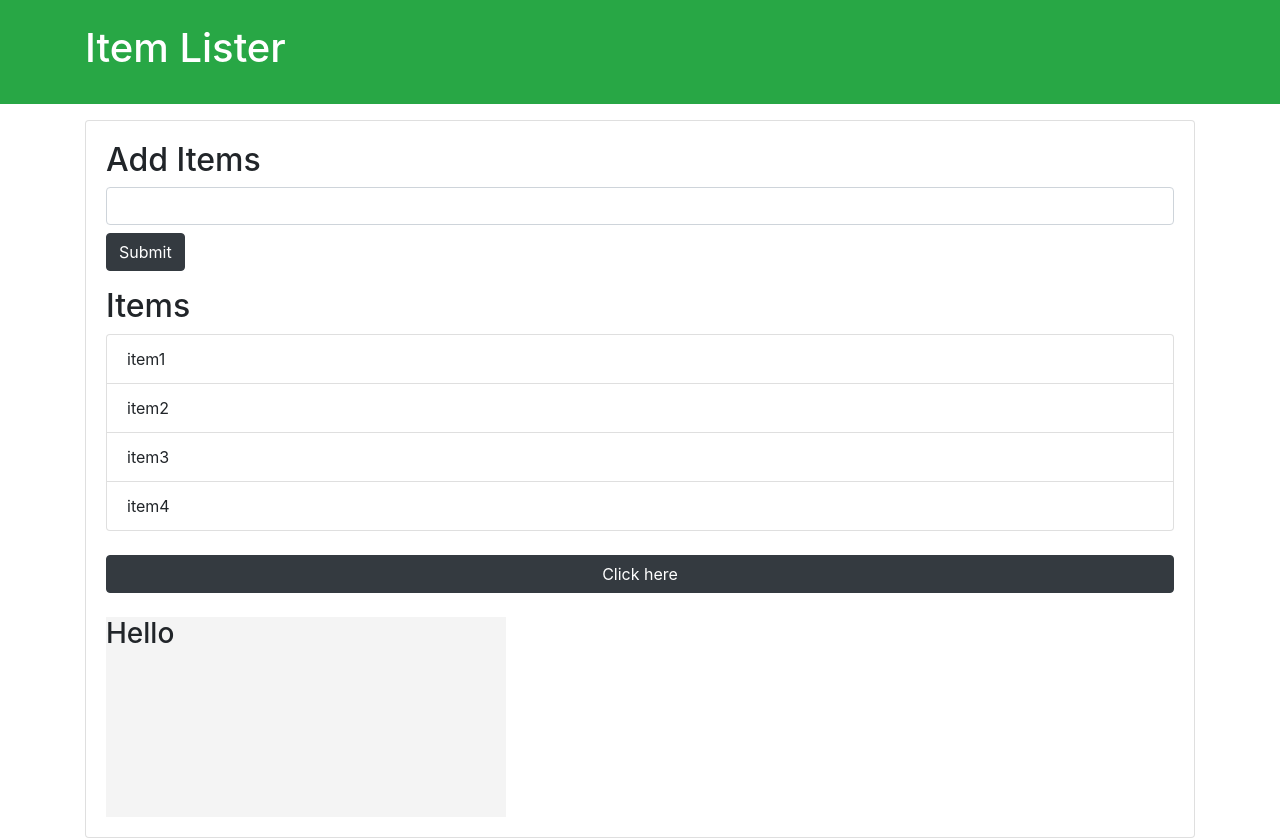
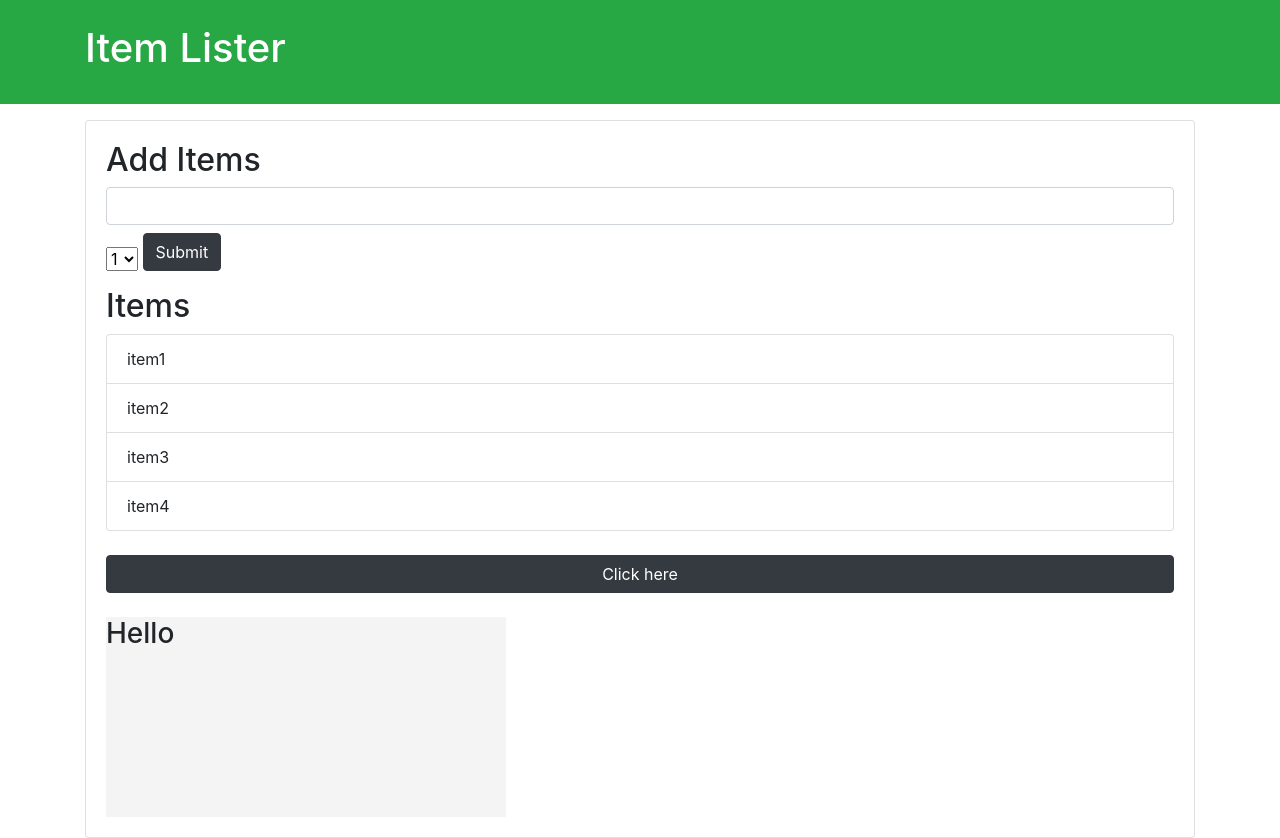
Before and after one commit to venkykatta/JavaScript-DOM, a plain HTML site: page index.html in a window 1280 px wide. Drawn offline with nearby package versions, Linux system fonts and the light colour scheme.

Commit message:
adding the select tag by the purpose of DOM manipulation

```diff
--- a/index.html
+++ b/index.html
@@ -21,6 +21,11 @@
             <h2 class="title">Add Items</h2>
             <form action="form-inline mb-3">
                 <input type="text" class="form-control mb-2">
+                <select>
+                    <option value="1">1</option>
+                    <option value="2">2</option>
+                    <option value="3">3</option>
+                </select>
                 <input type="submit" class="btn btn-dark mb-3" value="Submit">
             </form>
             <h2 class="tittle">Items</h2>
```
